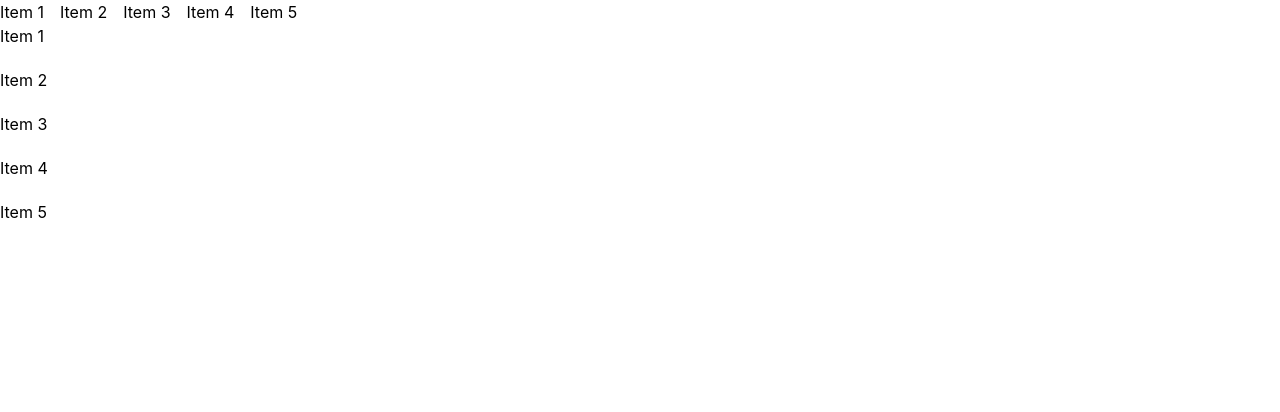
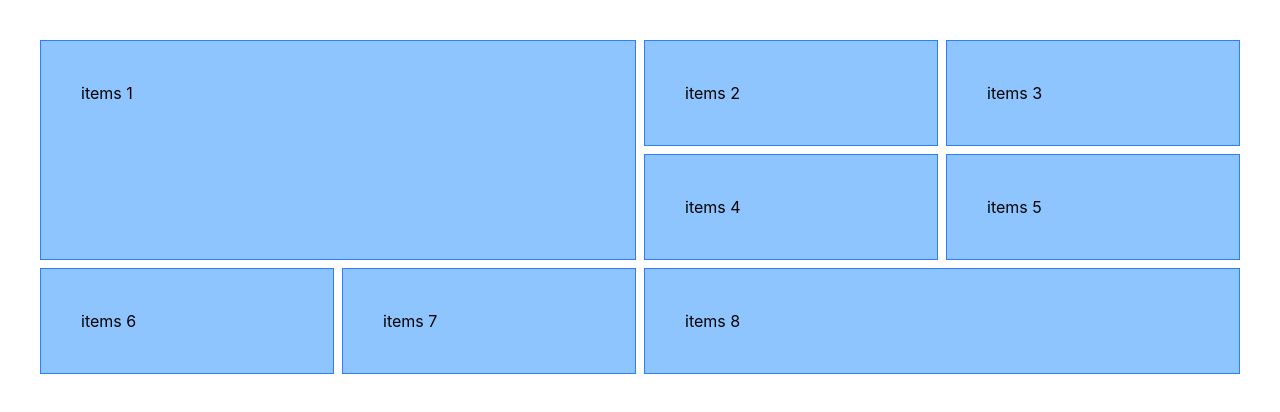
Before and after one commit to ahmed-moha/JUST-ReactJs-2026, a React (Vite) app: page / in a window 1280 px wide. Shown: the top 412 px of the page. Built offline with nearby package versions, Linux system fonts and the light colour scheme.

Commit message:
LESSON 4 FLEX and GRID

```diff
--- a/src/App.jsx
+++ b/src/App.jsx
@@ -4,51 +4,17 @@ function App() {
 
   return (
     <div>
-      {/* Colors */}
-      {/* <h1 className='bg-red-500 text-white'>hellow CA2026</h1>
-      <h1 className='bg-amber-700 text-white'>hellow CA2026</h1>
-      <div className='container'>
-        <h2>Welcome</h2>
-        <p>Lorem ipsum dolor sit amet consectetur, adipisicing elit. Alias excepturi tempore magni. A, magnam. Praesentium exercitationem hic rem molestias minus illum harum voluptatum optio doloremque. Necessitatibus excepturi et inventore tenetur.</p>
-      </div>
 
-      <div className='bg-cyan-400 m-3'>Lorem ipsum dolor sit amet</div>
-      <div className='bg-cyan-800 mt-3'>Lorem ipsum dolor sit amet</div>
-      <div className='bg-cyan-500 mx-3 mt-3'>Lorem ipsum dolor sit amet</div>
-      <div className='bg-cyan-900  my-3'>Lorem ipsum dolor sit amet</div>
-      <div className='bg-cyan-500  mb-3'>Lorem ipsum dolor sit amet</div>
+      <div className="grid grid-cols-4 gap-2 m-10">
+       <div className="col-span-2 row-span-2 p-10 border border-blue-500 bg-blue-300">items 1</div>
+       <div className="p-10 border border-blue-500 bg-blue-300">items 2</div>
+       <div className="p-10 border border-blue-500 bg-blue-300">items 3</div>
+       <div className="p-10 border border-blue-500 bg-blue-300">items 4</div>
+      <div className="p-10 border border-blue-500 bg-blue-300">items 5</div>
+       <div className="p-10 border border-blue-500 bg-blue-300">items 6</div>
+       <div className="p-10 border border-blue-500 bg-blue-300">items 7</div>
+       <div className="col-span-2 p-10 border border-blue-500 bg-blue-300">items 8</div>
 
-      <div className='bg-blue-400 p-3'>Lorem ipsum dolor sit amet</div>
-      <div className='bg-blue-800 pt-3'>Lorem ipsum dolor sit amet</div>
-      <div className='bg-blue-500 pb-3'>Lorem ipsum dolor sit amet</div>
-      <div className='bg-blue-900  py-3'>Lorem ipsum dolor sit amet</div>
-      <div className='bg-blue-500  pb-3'>Lorem ipsum dolor sit amet</div>
-
-
-      <div className='text-normal'>WELCOME TO CA234</div>
-      <div className='text-base'>WELCOME TO CA234</div>
-      <div className='text-lg'>WELCOME TO CA234</div>
-      <div className='text-xl'>WELCOME TO CA234</div>
-      <div className='text-2xl underline text-amber-300 decoration-amber-600'>WELCOME TO CA234</div>
-      <div className='text-9xl font-extrabold'>WELCOME TO CA234</div> */}
-
-      {/* <div className='bg-red-500 mx-4 mt-4 p-4 rounded-xl te
-      xt-white'>HELLOW CA234</div> */}
-
-
-      <div className='flex space-x-4'>
-        <div>Item 1</div>
-        <div>Item 2</div>
-        <div>Item 3</div>
-        <div>Item 4</div>
-        <div>Item 5</div>
-      </div>
-      <div className='space-y-5'>
-        <div>Item 1</div>
-        <div>Item 2</div>
-        <div>Item 3</div>
-        <div>Item 4</div>
-        <div>Item 5</div>
       </div>
 
     </div>
```
